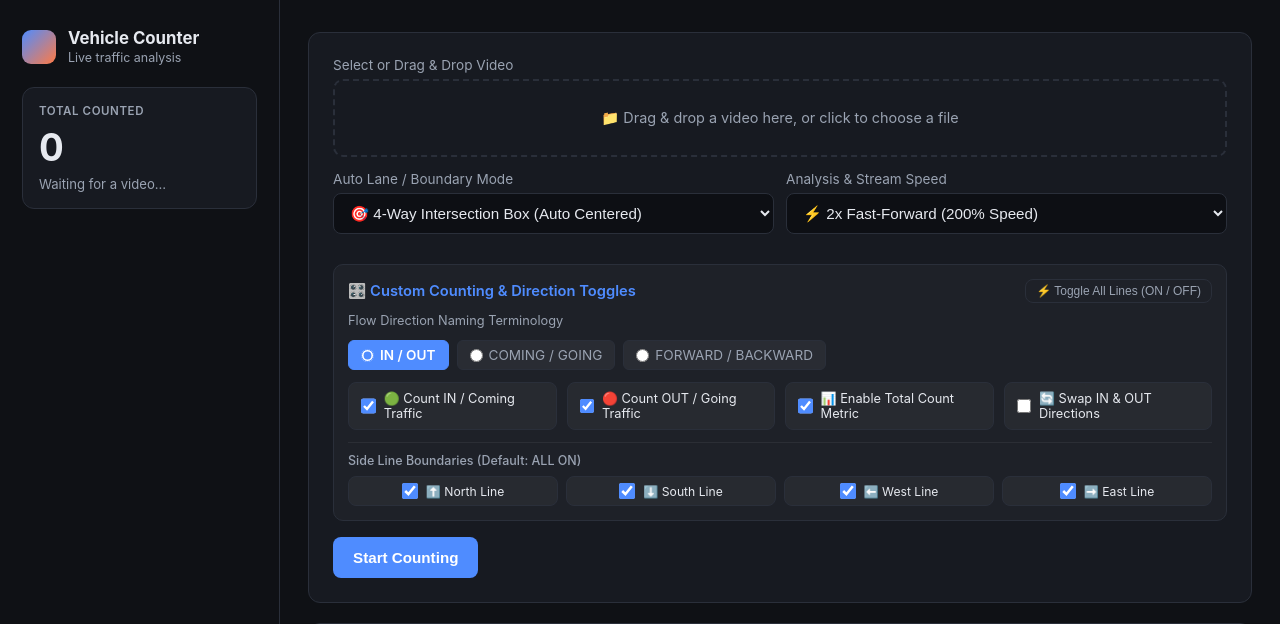
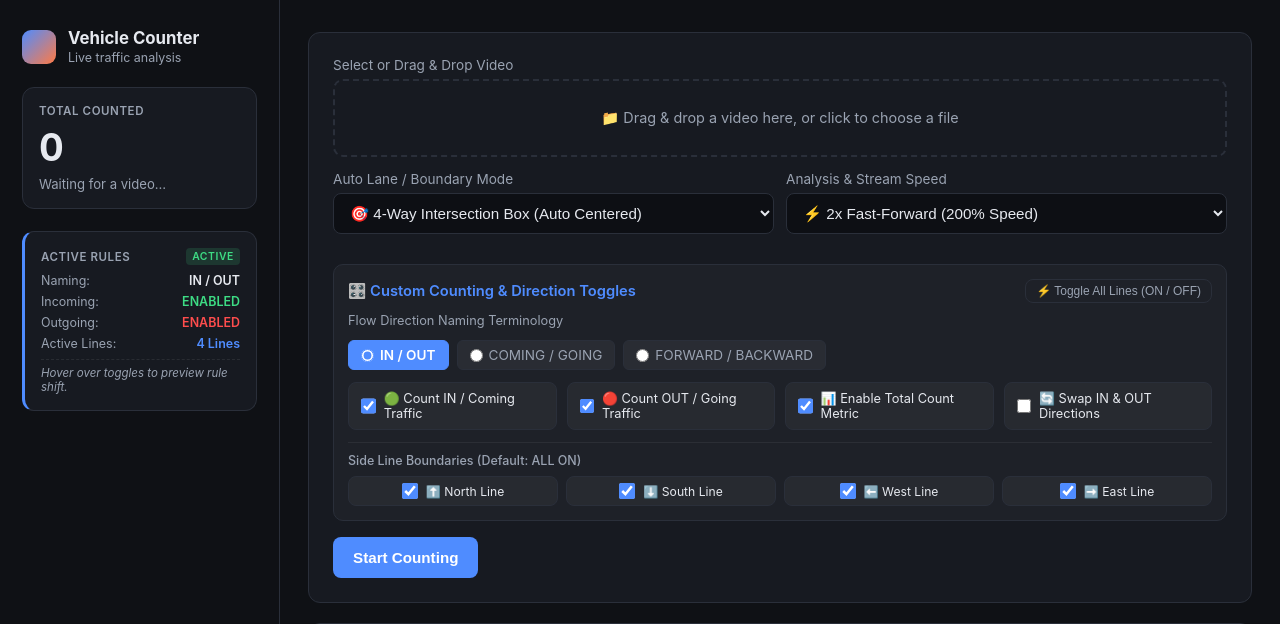
Before and after one commit to Pias009/py_opencv, a Flask app: page / in a window 1280 px wide. Shown: the top 624 px of the page. Run offline with Flask 3, Linux system fonts and the light colour scheme; data that the repository does not hold is empty.

Commit message:
feat: add user-friendly hover tips and dynamic left sidebar shift preview for custom toggles

```diff
--- a/app/static/app.js
+++ b/app/static/app.js
@@ -100,6 +100,38 @@ async function uploadFileInChunks(file, onProgress) {
   return completedFilePath;
 }
 
+// Dynamic Left Sidebar Shift & Live Rules Updater
+function updateSidebarRules() {
+  const sideNaming = document.getElementById("side-naming-val");
+  const sideIn = document.getElementById("side-in-val");
+  const sideOut = document.getElementById("side-out-val");
+  const sideLines = document.getElementById("side-lines-val");
+
+  const radio = document.querySelector('input[name="direction_mode"]:checked');
+  const toggleIn = document.getElementById("toggle-in");
+  const toggleOut = document.getElementById("toggle-out");
+  const activeLines = document.querySelectorAll(".line-check:checked").length;
+
+  if (sideNaming && radio) {
+    const map = { "IN_OUT": "IN / OUT", "COMING_GOING": "COMING / GOING", "FORWARD_BACKWARD": "FORWARD / BACKWARD" };
+    sideNaming.textContent = map[radio.value] || "IN / OUT";
+  }
+
+  if (sideIn && toggleIn) {
+    sideIn.textContent = toggleIn.checked ? "ENABLED" : "OFF";
+    sideIn.style.color = toggleIn.checked ? "#3ddc84" : "var(--text-dim)";
+  }
+
+  if (sideOut && toggleOut) {
+    sideOut.textContent = toggleOut.checked ? "ENABLED" : "OFF";
+    sideOut.style.color = toggleOut.checked ? "#ff4d4d" : "var(--text-dim)";
+  }
+
+  if (sideLines) {
+    sideLines.textContent = `${activeLines} Line${activeLines !== 1 ? 's' : ''}`;
+  }
+}
+
 // Master switch: Toggle all side lines ON / OFF
 const masterToggleBtn = document.getElementById("master-toggle-btn");
 if (masterToggleBtn) {
@@ -108,8 +140,47 @@ if (masterToggleBtn) {
     allLinesOn = !allLinesOn;
     document.querySelectorAll(".line-check").forEach(chk => chk.checked = allLinesOn);
     masterToggleBtn.textContent = allLinesOn ? "⚡ Toggle All Lines (OFF)" : "⚡ Toggle All Lines (ON)";
+    updateSidebarRules();
   });
 }
+
+// Hover Shift Effect on Left Sidebar
+const sideConfigBlock = document.getElementById("side-config-block");
+const sideHoverTip = document.getElementById("sidebar-hover-tip");
+
+document.querySelectorAll("[data-tip]").forEach(elem => {
+  elem.addEventListener("mouseenter", () => {
+    const tip = elem.getAttribute("data-tip");
+    if (sideConfigBlock) {
+      sideConfigBlock.style.transform = "translateX(8px)";
+      sideConfigBlock.style.borderColor = "#3ddc84";
+      sideConfigBlock.style.boxShadow = "0 0 15px rgba(61, 220, 132, 0.2)";
+    }
+    if (sideHoverTip && tip) {
+      sideHoverTip.textContent = `💡 ${tip}`;
+      sideHoverTip.style.color = "#3ddc84";
+    }
+  });
+
+  elem.addEventListener("mouseleave", () => {
+    if (sideConfigBlock) {
+      sideConfigBlock.style.transform = "translateX(0)";
+      sideConfigBlock.style.borderColor = "var(--accent)";
+      sideConfigBlock.style.boxShadow = "none";
+    }
+    if (sideHoverTip) {
+      sideHoverTip.textContent = "Hover over toggles to preview rule shift.";
+      sideHoverTip.style.color = "var(--text-dim)";
+    }
+  });
+});
+
+document.querySelectorAll('input[name="direction_mode"], #toggle-in, #toggle-out, .line-check').forEach(input => {
+  input.addEventListener("change", updateSidebarRules);
+});
+
+// Initialize on page load
+updateSidebarRules();
 
 async function startJob() {
   clearError();
--- a/app/templates/index.html
+++ b/app/templates/index.html
@@ -34,6 +34,31 @@ FINISH: unreviewed and undocumented is unfinished; this build ends with the fini
       <span class="side-label">Total counted</span>
       <span class="side-total" id="side-total">0</span>
       <span class="side-status" id="side-status">Waiting for a video&hellip;</span>
+    </div>
+
+    <!-- Active Configuration & Hover Live Preview Shift Block -->
+    <div class="side-block" id="side-config-block" style="border-left: 3px solid var(--accent); transition: all 0.25s cubic-bezier(0.16, 1, 0.3, 1);">
+      <span class="side-label" style="display: flex; justify-content: space-between; align-items: center;">
+        <span>Active Rules</span>
+        <span id="side-config-badge" style="font-size: 0.65rem; background: rgba(61,220,132,0.15); color: #3ddc84; padding: 2px 6px; border-radius: 4px; font-weight: 600;">ACTIVE</span>
+      </span>
+      <div id="sidebar-rules-summary" style="display: flex; flex-direction: column; gap: 6px; margin-top: 6px; font-size: 0.78rem; color: var(--text-dim);">
+        <div class="rule-item" data-rule="naming" style="display: flex; justify-content: space-between;">
+          <span>Naming:</span><span id="side-naming-val" style="color: var(--text); font-weight: 600;">IN / OUT</span>
+        </div>
+        <div class="rule-item" data-rule="in" style="display: flex; justify-content: space-between;">
+          <span>Incoming:</span><span id="side-in-val" style="color: #3ddc84; font-weight: 600;">ENABLED</span>
+        </div>
+        <div class="rule-item" data-rule="out" style="display: flex; justify-content: space-between;">
+          <span>Outgoing:</span><span id="side-out-val" style="color: #ff4d4d; font-weight: 600;">ENABLED</span>
+        </div>
+        <div class="rule-item" data-rule="lines" style="display: flex; justify-content: space-between;">
+          <span>Active Lines:</span><span id="side-lines-val" style="color: var(--accent); font-weight: 600;">4 Lines</span>
+        </div>
+      </div>
+      <div id="sidebar-hover-tip" style="margin-top: 8px; font-size: 0.72rem; color: var(--text-dim); font-style: italic; border-top: 1px dashed rgba(255,255,255,0.08); padding-top: 6px;">
+        Hover over toggles to preview rule shift.
+      </div>
     </div>
 
     <div class="side-block" id="side-lines-block" hidden>
@@ -90,29 +115,29 @@ FINISH: unreviewed and undocumented is unfinished; this build ends with the fini
         <div class="field" style="margin-bottom: 12px;">
           <label style="font-size: 0.8rem; color: var(--text-dim); margin-bottom: 6px; display: block;">Flow Direction Naming Terminology</label>
           <div class="terminology-group" style="display: flex; gap: 8px;">
-            <label class="radio-chip"><input type="radio" name="direction_mode" value="IN_OUT" checked> <span>IN / OUT</span></label>
-            <label class="radio-chip"><input type="radio" name="direction_mode" value="COMING_GOING"> <span>COMING / GOING</span></label>
-            <label class="radio-chip"><input type="radio" name="direction_mode" value="FORWARD_BACKWARD"> <span>FORWARD / BACKWARD</span></label>
+            <label class="radio-chip" data-tip="Labels traffic direction as IN / OUT on all counters"><input type="radio" name="direction_mode" value="IN_OUT" checked> <span>IN / OUT</span></label>
+            <label class="radio-chip" data-tip="Labels traffic direction as Coming / Going on all counters"><input type="radio" name="direction_mode" value="COMING_GOING"> <span>COMING / GOING</span></label>
+            <label class="radio-chip" data-tip="Labels traffic direction as Forward / Backward on all counters"><input type="radio" name="direction_mode" value="FORWARD_BACKWARD"> <span>FORWARD / BACKWARD</span></label>
           </div>
         </div>
 
         <div style="display: grid; grid-template-columns: repeat(auto-fit, minmax(180px, 1fr)); gap: 10px; margin-top: 8px;">
-          <label class="custom-toggle">
+          <label class="custom-toggle" data-tip="Counts all incoming vehicles entering the road intersection">
             <input type="checkbox" id="toggle-in" checked>
             <span class="toggle-label">🟢 Count IN / Coming Traffic</span>
           </label>
 
-          <label class="custom-toggle">
+          <label class="custom-toggle" data-tip="Counts all outgoing vehicles leaving the road intersection">
             <input type="checkbox" id="toggle-out" checked>
             <span class="toggle-label">🔴 Count OUT / Going Traffic</span>
           </label>
 
-          <label class="custom-toggle">
+          <label class="custom-toggle" data-tip="Calculates and displays total overall vehicle count metric">
             <input type="checkbox" id="toggle-total" checked>
             <span class="toggle-label">📊 Enable Total Count Metric</span>
           </label>
 
-          <label class="custom-toggle">
+          <label class="custom-toggle" data-tip="Flips vector normal to swap incoming and outgoing directions">
             <input type="checkbox" id="invert-check">
             <span class="toggle-label">🔄 Swap IN &amp; OUT Directions</span>
           </label>
@@ -121,10 +146,10 @@ FINISH: unreviewed and undocumented is unfinished; this build ends with the fini
         <div style="margin-top: 12px; border-top: 1px solid rgba(255,255,255,0.06); padding-top: 10px;">
           <span style="font-size: 0.78rem; color: var(--text-dim); display: block; margin-bottom: 8px; font-weight: 500;">Side Line Boundaries (Default: ALL ON)</span>
           <div style="display: grid; grid-template-columns: repeat(4, 1fr); gap: 8px;" id="side-lines-container">
-            <label class="custom-toggle side-toggle"><input type="checkbox" class="line-check" value="North" checked> <span>⬆️ North Line</span></label>
-            <label class="custom-toggle side-toggle"><input type="checkbox" class="line-check" value="South" checked> <span>⬇️ South Line</span></label>
-            <label class="custom-toggle side-toggle"><input type="checkbox" class="line-check" value="West" checked> <span>⬅️ West Line</span></label>
-            <label class="custom-toggle side-toggle"><input type="checkbox" class="line-check" value="East" checked> <span>➡️ East Line</span></label>
+            <label class="custom-toggle side-toggle" data-tip="Tracks vehicles crossing the top North boundary line"><input type="checkbox" class="line-check" value="North" checked> <span>⬆️ North Line</span></label>
+            <label class="custom-toggle side-toggle" data-tip="Tracks vehicles crossing the bottom South boundary line"><input type="checkbox" class="line-check" value="South" checked> <span>⬇️ South Line</span></label>
+            <label class="custom-toggle side-toggle" data-tip="Tracks vehicles crossing the left West boundary line"><input type="checkbox" class="line-check" value="West" checked> <span>⬅️ West Line</span></label>
+            <label class="custom-toggle side-toggle" data-tip="Tracks vehicles crossing the right East boundary line"><input type="checkbox" class="line-check" value="East" checked> <span>➡️ East Line</span></label>
           </div>
         </div>
       </div>
```
